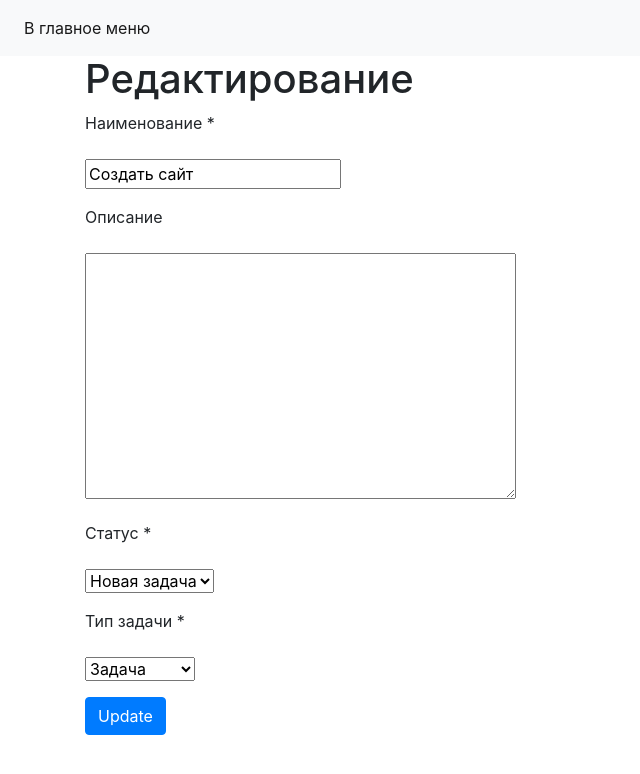
After one commit to Aitmatow/issue_tracker, a Django app: page /issue/update/1 in a window 1280 px wide. The commit adds this page. Shown: the top 774 px of the page, without its empty margins (0-640 px from the left). Run offline with Django 3.2, Linux system fonts and the light colour scheme; data comes from the database, SQL or seed files in the repository; some libraries are stand-ins or nearby versions.

Commit message:
Этап 2. Добавил страницу для редактирования задачи

```diff
--- a/source/main/urls.py
+++ b/source/main/urls.py
@@ -16,11 +16,12 @@ Including another URLconf
 from django.contrib import admin
 from django.urls import path
 
-from webapp.views import IndexView, IssueView, IssueCreate
+from webapp.views import IndexView, IssueView, IssueCreate, IssueUpdate
 
 urlpatterns = [
     path('admin/', admin.site.urls),
     path('', IndexView.as_view(), name='index'),
     path('issue/<int:pk>', IssueView.as_view(), name = 'issue_view'),
     path('issue/add', IssueCreate.as_view(), name = 'add_issue'),
+    path('issue/update/<int:pk>', IssueUpdate.as_view(), name = 'issue_update')
 ]
--- a/source/webapp/templates/index.html
+++ b/source/webapp/templates/index.html
@@ -14,7 +14,7 @@
                     <p class="card-text">Статус:{{ issue.status }}</p>
                     <p class="card-text">Тип:{{ issue.tip }}</p>
                     <a href="{% url 'issue_view' issue.pk %}" class="btn btn-info">Открыть</a>
-{#                    <a href="{% url 'product_update' product.pk %}" class="btn btn-info">Редактировать</a>#}
+                    <a href="{% url 'issue_update' issue.pk %}" class="btn btn-info">Редактировать</a>
 {#                    <a href="{% url 'product_delete' product.pk %}" class="btn btn-info">Удалить</a>#}
                   </div>
                 </div>
--- /dev/null
+++ b/source/webapp/templates/update.html
@@ -0,0 +1,8 @@
+{% extends "base.html" %}
+{% block title %}Update issue{% endblock %}
+{% block content %}
+    <h1> Редактирование </h1>
+    <form method="post" action="{% url 'issue_update' issue.pk%}">
+        {% include 'partial/issue_form.html' with button_text="Update" %}
+    </form>
+{% endblock %}
--- a/source/webapp/views.py
+++ b/source/webapp/views.py
@@ -45,3 +45,36 @@ class IssueCreate(View):
             return render(request, 'create.html', context={
                 'form' : form
             })
+
+
+class IssueUpdate(View):
+    def get(self, request, *args, **kwargs):
+        pk = kwargs.get('pk')
+        issue = get_object_or_404(Issue, pk=pk)
+        form = IssueForm(data={
+            'title': issue.title,
+            'description':issue.description,
+            'status':issue.status_id,
+            'tip':issue.tip_id
+        })
+        return render(request, 'update.html',context={
+            'form' : form,
+            'issue' : issue
+        })
+
+    def post(self, request, *args, **kwargs):
+        pk = kwargs.get('pk')
+        issue = get_object_or_404(Issue, pk=pk)
+        form = IssueForm(data=request.POST)
+        if form.is_valid():
+            issue.title=form.cleaned_data['title']
+            issue.description=form.cleaned_data['description']
+            issue.status=form.cleaned_data['status']
+            issue.tip=form.cleaned_data['tip']
+            issue.save()
+            return redirect('issue_view', pk = issue.pk)
+        else:
+            return render(request, 'update.html', context={
+                'form' : form,
+                'issue' : issue
+            })
```
